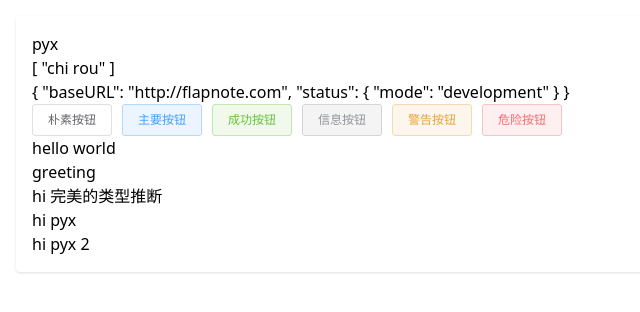
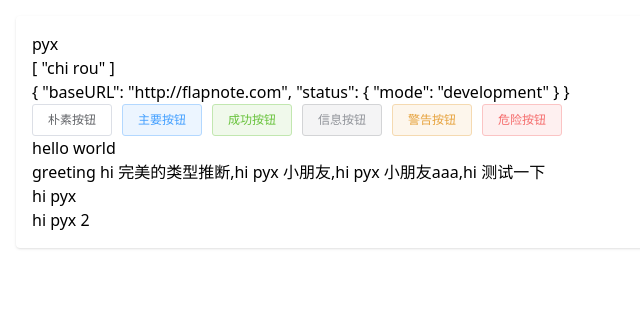
Before and after one commit to MagicalDesign/admin-template, a Vue app: page / in a window 1280 px wide. Shown: the top 312 px of the page, without its empty margins (0-640 px from the left). Built offline with nearby package versions, Linux system fonts and the light colour scheme.

Commit message:
fully typed

```diff
--- a/src/view/component/TsxHelloWorld.tsx
+++ b/src/view/component/TsxHelloWorld.tsx
@@ -10,10 +10,13 @@ export const SimpleGreeting = (props: { name: string }, children: []) => {
   return <div>hi {props.name}</div>;
 };
 
-const myDefineComponent = <P extends {}>(
+const myDefineComponent = <
+  P extends {},
+  I extends { render: () => JSX.Element }
+>(
   componnent: (props: P, ctx: SetupContext) => any
 ) => {
-  const com = defineComponent({
+  const Com = defineComponent({
     setup(_, ctx) {
       const { render, ...obj } = componnent(ctx.attrs as P, ctx);
 
@@ -28,18 +31,34 @@ const myDefineComponent = <P extends {}>(
       return ctx.render();
     },
   });
-  return com as unknown as (props: P) => JSX.Element;
+
+  const temp = (props: P) => {
+    const instance = <Com {...props}></Com>;
+    return instance as unknown as I;
+  };
+
+  const CombinedCom = Object.assign(temp, Com);
+
+  return CombinedCom as unknown as (props: P) => I & JSX.Element;
 };
 
 export const EnhengSimpleGreeting = myDefineComponent(
   (props: { name: string }, ctx) => {
     return {
       render() {
-        return <div>hi {props.name}</div>;
+        return <span>hi {props.name}</span>;
       },
     };
   }
 );
+
+const render = <P extends {}, I>(Com: (p: P) => I & JSX.Element, props: P) => {
+  const instance = <Com {...props}></Com>;
+
+  return instance as unknown as I;
+};
+
+const r = render;
 
 /**
  *  带功能的组件
@@ -56,15 +75,20 @@ export const Greeting = defineComponent({
       console.log("greeting from fn");
     };
 
+    const comInstance = (
+      <EnhengSimpleGreeting name={"完美的类型推断"}></EnhengSimpleGreeting>
+    );
+
+    const comInstance2 = r(EnhengSimpleGreeting, { name: "pyx 小朋友" });
+    const comInstance3 = EnhengSimpleGreeting({ name: "pyx 小朋友aaa" });
+
     return {
       fn,
       render() {
         return (
           <div>
-            greeting{" "}
-            <EnhengSimpleGreeting
-              name={"完美的类型推断"}
-            ></EnhengSimpleGreeting>
+            greeting {comInstance},{comInstance2},{comInstance3},
+            <EnhengSimpleGreeting name={"测试一下"}></EnhengSimpleGreeting>
           </div>
         );
       },
```
